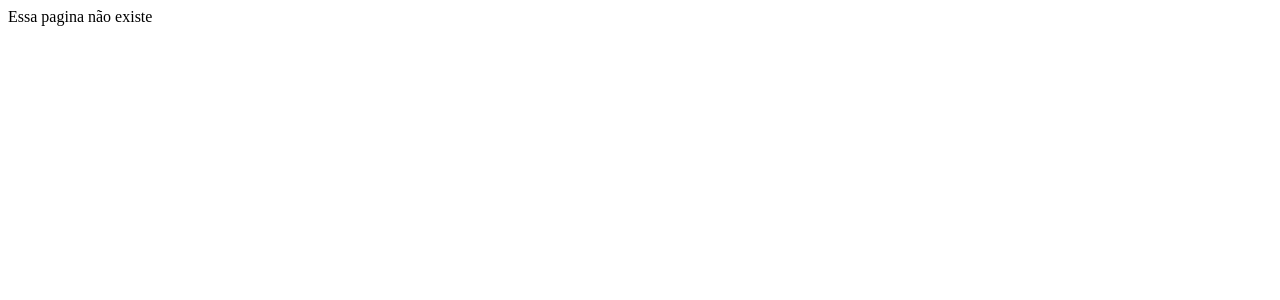
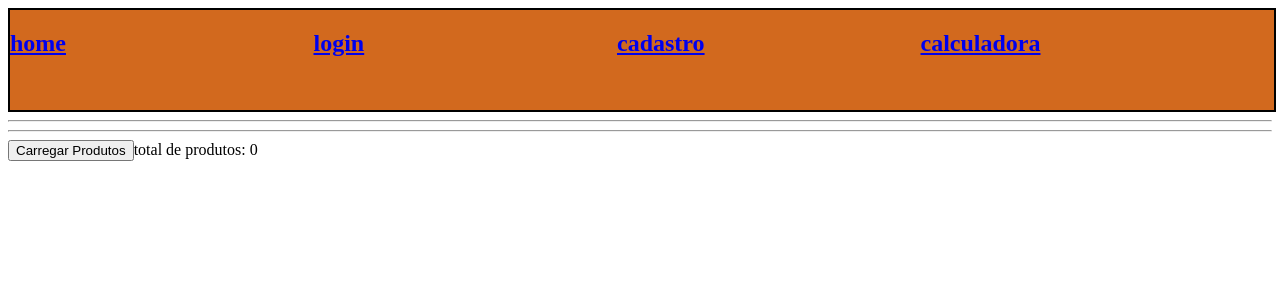
Before and after one commit to ErikGgois/PROJETOS, a React (Vite) app in the folder meu-projeto/: page /Requisicoes in a window 1280 px wide. Shown: the top 300 px of the page. Built offline with nearby package versions, Linux system fonts and the light colour scheme.

Commit message:
aula sobre Fet

```diff
--- a/meu-projeto/src/App.tsx
+++ b/meu-projeto/src/App.tsx
@@ -13,6 +13,7 @@ import { Routes,Route } from 'react-router-dom'
 import Calculadora from './pages/Calculadora'
 import Lista from './pages/Listas'
 import Comunicacao from './pages/Comunicacao'
+import Requisicoes from './pages/Requisicoes'
 
 function App() {
 
@@ -26,6 +27,7 @@ function App() {
       <Route path='/calculadora' element={<Calculadora/>} />
       <Route path='lista' element={<Lista/>} />
       <Route path='Comunicacao' element={<Comunicacao/>} />
+      <Route path='/Requisicoes' element={<Requisicoes/>} />
     </Routes>
 
    /* <div>
--- a/meu-projeto/src/components/cabecalho/index.tsx
+++ b/meu-projeto/src/components/cabecalho/index.tsx
@@ -1,13 +1,9 @@
 import '../../estilo/estilo.css'
 import { Link } from 'react-router-dom'
 
-type Informacoes = {
-    titulo: string;
-    pagina: string;
-    parametro: string;
-}
 
-function Cabecalho(valores: Informacoes) {
+
+function Cabecalho() {
     return (
         <div className='Cabe1'>
             <div className='Cabe2'>
@@ -16,9 +12,6 @@ function Cabecalho(valores: Informacoes) {
                 <div className='CadastroLink'><Link to='/cadastro'> <h2> cadastro </h2></Link></div>
                 <div className='Calculadora'><Link to='/calculadora'> <h2> calculadora </h2> </Link> </div>
                 <div className='cabecalhocanto'>
-                    titulo ={valores.titulo} <br />
-                    pagina ={valores.pagina} <br />
-                    parametro ={valores.parametro}
                 </div>
 
             </div>
--- a/meu-projeto/src/pages/Home.tsx
+++ b/meu-projeto/src/pages/Home.tsx
@@ -7,10 +7,7 @@ function Home() {
 
     return (
         <div>
-            <Cabecalho
-                titulo="Titulo informado"
-                pagina="Pagina informado"
-                parametro="Parametro informado" />
+            <Cabecalho />
             <h2> Conteudos </h2>
             <Rodape />
         </div>
--- /dev/null
+++ b/meu-projeto/src/pages/Requisicoes.tsx
@@ -0,0 +1,40 @@
+import Cabecalho from "../components/cabecalho/index"
+import { useState } from "react"
+
+function Requisicoes () {
+
+    const [produtos , setProdutos] = useState([]);
+
+    const carregarProdutos = () => {
+        fetch('https://fakestoreapi.com/products')
+
+        .then ((Response) => {
+            return Response.json();
+        })
+
+        .then ((json) => {
+            setProdutos(json);
+        })
+    }
+
+
+
+    return (
+        <div>
+
+            <Cabecalho/>
+
+                <hr />
+                <hr />
+
+            <button onClick={carregarProdutos}>Carregar Produtos </button>
+
+            total de produtos: {produtos.length}
+            <br />
+            <br />
+
+        </div>
+    )
+}
+
+export default Requisicoes
```
